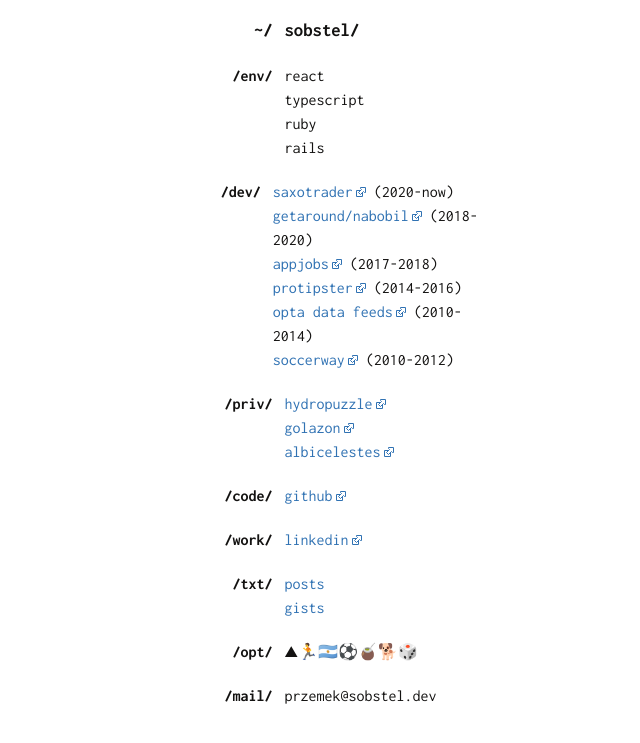
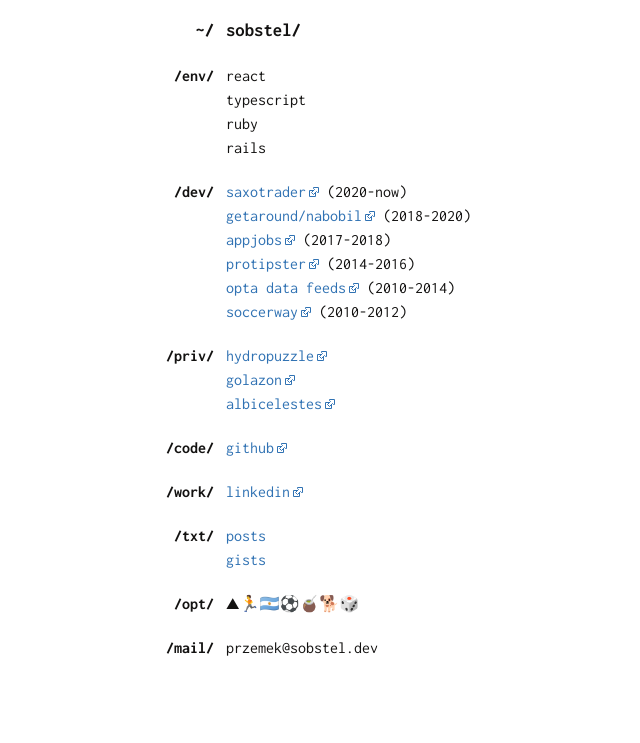
Before and after one commit to sobstel/sobstel.github.com, a Jekyll site: the page built from index.html, in a window 1280 px wide. Shown: the top 743 px of the page, without its empty margins (320-960 px from the left). Built offline with Jekyll 4.4.1, drawn with Linux system fonts in a browser that asks for light colours.

Commit message:
A wise man can learn more from a foolish question than a fool can learn from a wise answer

```diff
--- a/_sass/_default.scss
+++ b/_sass/_default.scss
@@ -188,7 +188,7 @@
 }
 
 .home {
-  max-width: 48ex;
+  max-width: 64ex;
   margin: 1em auto;
 
   p {
```
